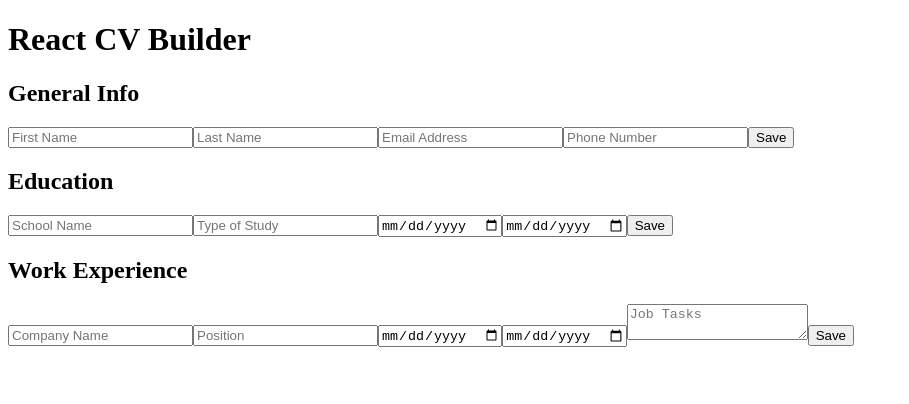
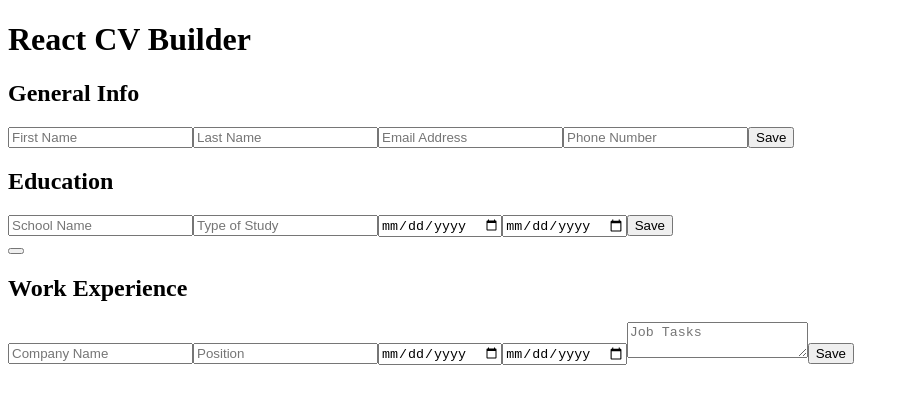
Before and after one commit to lw-a/cv-app, a React (Create React App) app: page / in a window 1280 px wide. Shown: the top 404 px of the page, without its empty margins (0-909 px from the left). Built offline with nearby package versions, Linux system fonts and the light colour scheme.

Commit message:
add button and handle click

```diff
--- a/src/App.js
+++ b/src/App.js
@@ -6,6 +6,17 @@ import ExperienceInfo from "./Components/ExperienceInfo";
 import './styles/App.css';
 
 class App extends React.Component {
+  constructor(props) {
+    super(props)
+    this.state = {
+      educations: [],
+    }
+  }
+
+  handleClick(section) {
+
+  };
+
   render() {
     return (
       <div>
@@ -14,6 +25,9 @@ class App extends React.Component {
         </header>
         <GeneralInfo />
         <EducationInfo />
+        <div>
+          <button onClick={this.handleClick('education')}></button>
+        </div>
         <ExperienceInfo />
       </div>
 
```
